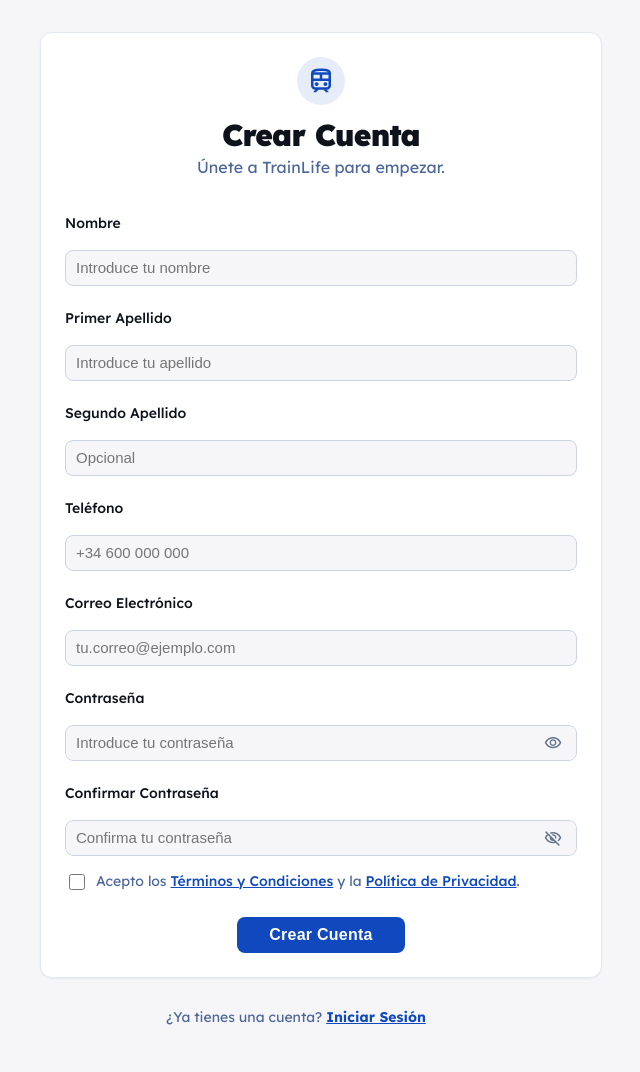
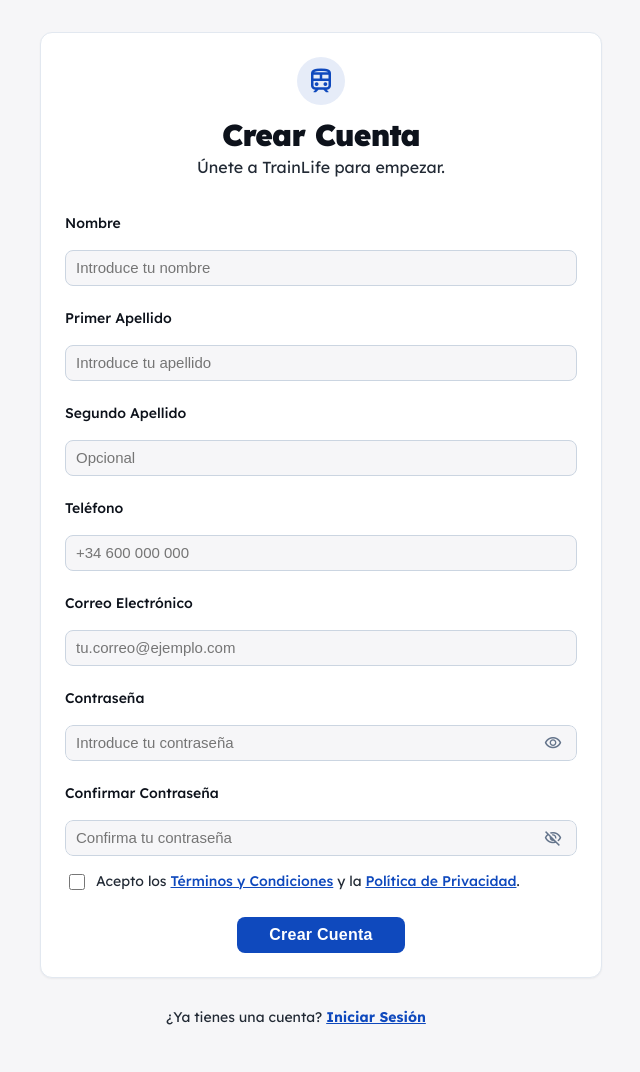
Before and after one commit to diego-vazquez-morales/TrainLife, a Django app: page /crearUsuario/ in a window 1280 px wide; the page is wider, and only the part inside the window is pictured. Shown: that part, without its empty margins (376-1016 px from the left). Run offline with Django 5.2, Linux system fonts and the light colour scheme.

Commit message:
crearUsuario html/css/js modificado para accesibilidad

```diff
--- a/trainLife/static/styles/crearUsuario.css
+++ b/trainLife/static/styles/crearUsuario.css
@@ -3,7 +3,7 @@
   --color-background-light: #f6f6f8;
   --color-background-dark: #101622;
   --color-text-dark-primary: #0d121b;
-  --color-text-light-secondary: #4c669a;
+  --color-text-light-secondary: #222a35;
   --color-slate-200: #e2e8f0;
   --color-slate-300: #cbd5e1;
   --color-slate-400: #94a3b8;
```
Also changed, not shown: db.sqlite3.
